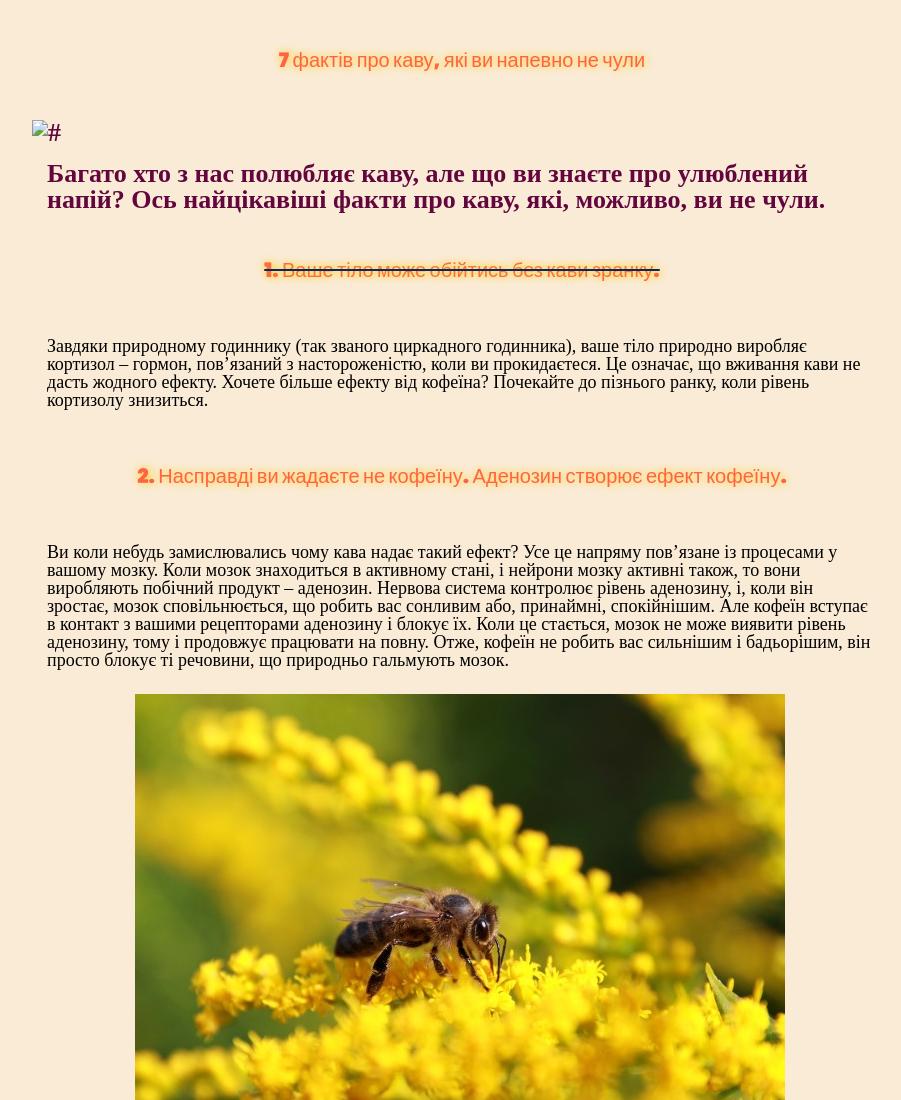
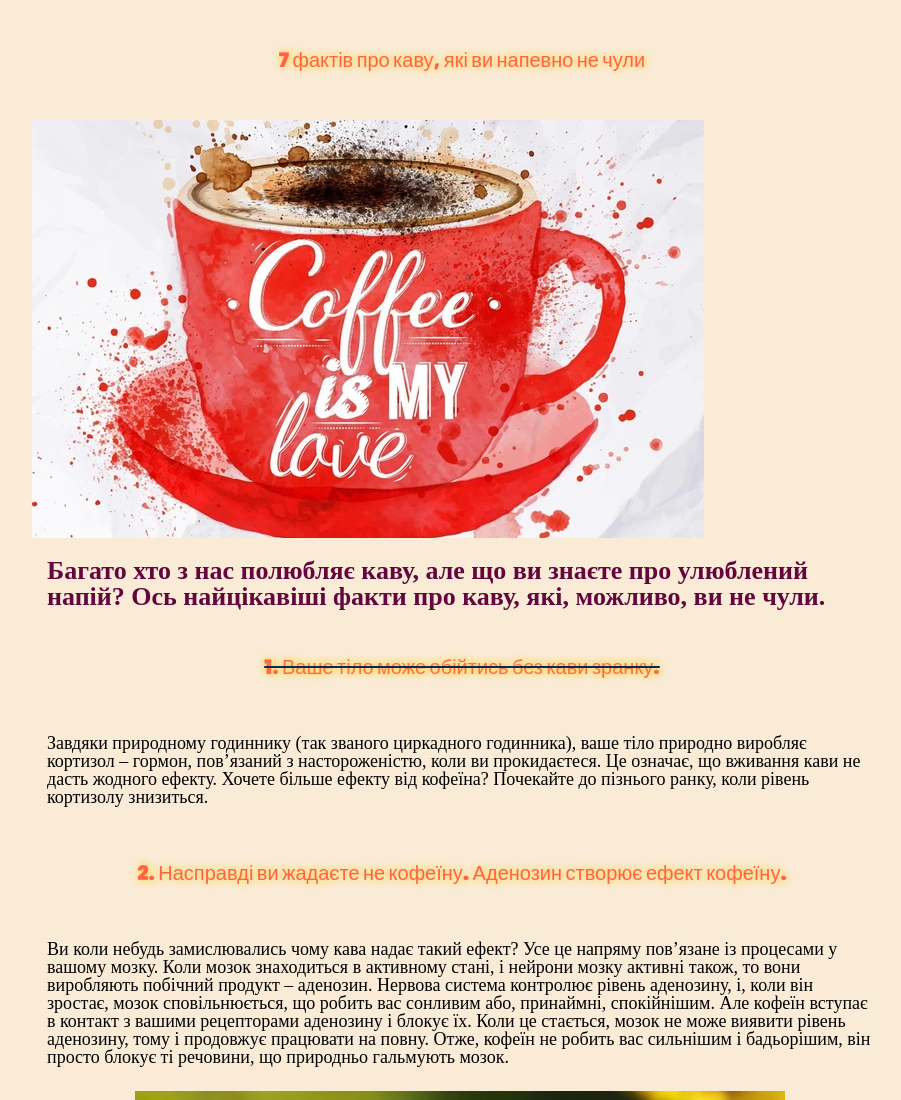
Before and after one commit to HorDenVol/freelance_course_homework, a plain HTML site: page leasson_5/index.html in a window 1280 px wide. Shown: the top 1100 px of the page, without its empty margins (178-1079 px from the left). Drawn offline with Linux system fonts and the light colour scheme.

Commit message:
Update index.html

```diff
--- a/leasson_5/index.html
+++ b/leasson_5/index.html
@@ -15,7 +15,7 @@
       </div>
     </header>
     <main>
-      <div class="primary_img"><img src=".img/__ff.jpeg" alt="#" /></div>
+      <div class="primary_img"><img src="img/_1.jpg" alt="#" /></div>
       <p>Багато хто з нас полюбляє каву, але що ви знаєте про улюблений напій? Ось найцікавіші факти про каву, які, можливо, ви не чули.</p>
     </main>
 
```
